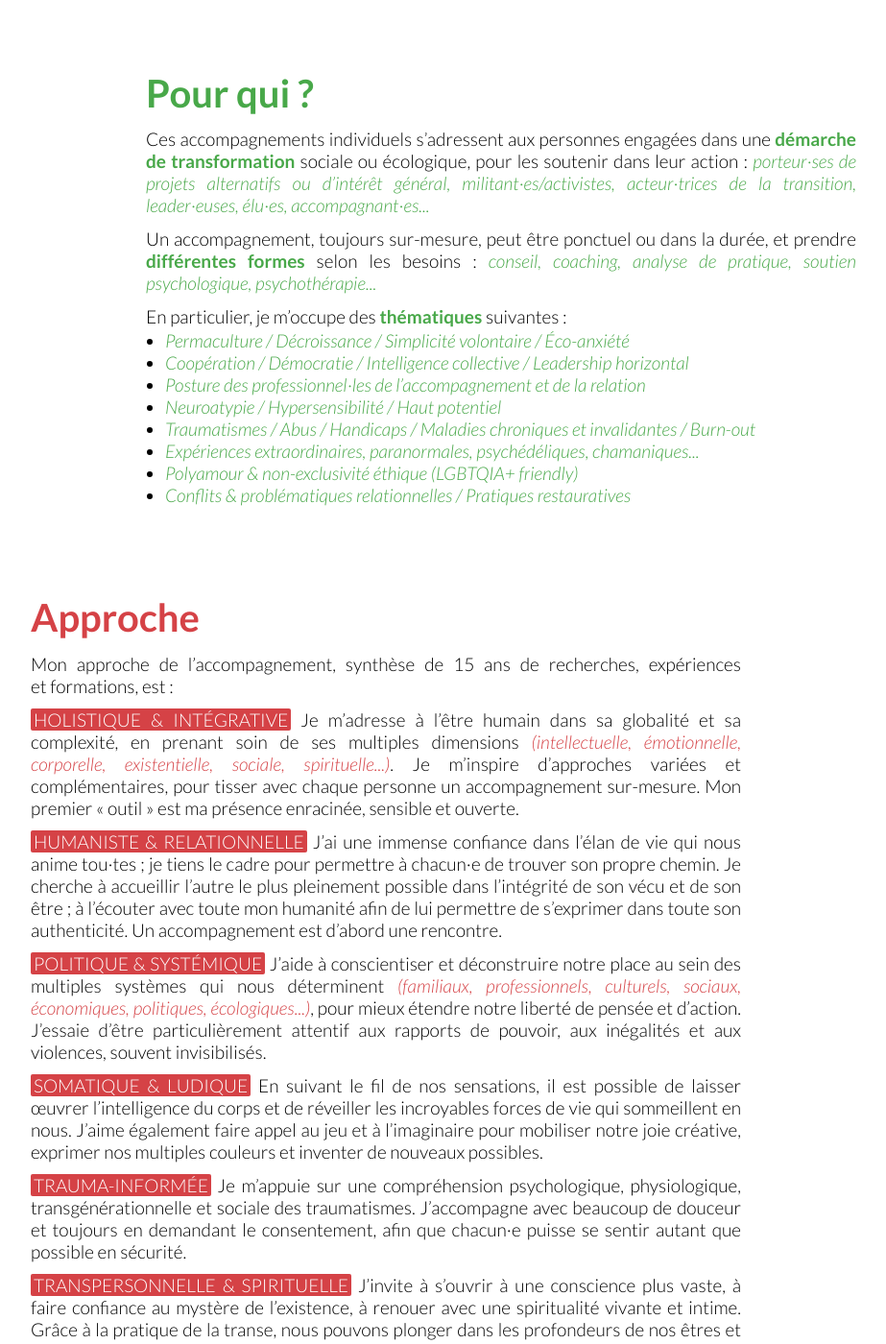
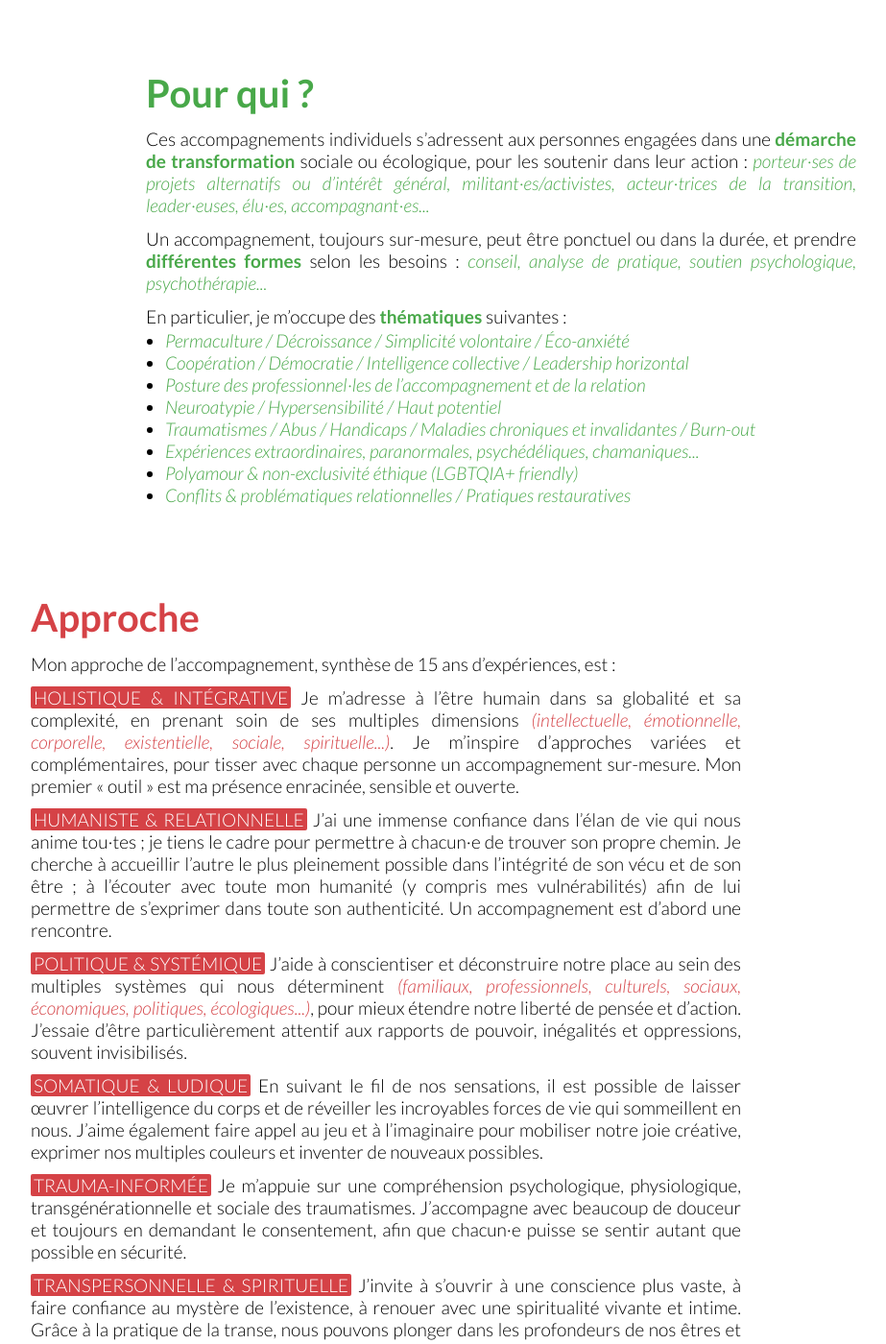
Before and after one commit to leomatteudi/leomatteudi, a Jekyll site: the page built from pages/1-individuel.html, in a window 1280 px wide and 1400 px high, scrolled down 1055 px. Shown: the whole window at 96% size, without its empty margins (178-1101 px from the left). Built offline with Jekyll 4.4.1, drawn with Linux system fonts in a browser that asks for light colours.

Commit message:
Update 1-individuel.html

```diff
--- a/pages/1-individuel.html
+++ b/pages/1-individuel.html
@@ -15,7 +15,7 @@ title: Individus
 <div class="block green">
 	<h2>Pour qui ?</h2>
 	<p>Ces accompagnements individuels s’adressent aux personnes engagées dans une <strong>démarche de transformation</strong> sociale ou écologique, pour les soutenir dans leur action&nbsp;: <em>porteur·ses de projets alternatifs ou d’intérêt général, militant·es/activistes, acteur·trices de la transition, leader·euses, élu·es, accompagnant·es...</em></p>
-	<p>Un accompagnement, toujours sur-mesure, peut être ponctuel ou dans la durée, et prendre <strong>différentes formes</strong> selon les besoins&nbsp;: <em>conseil, coaching, analyse de pratique, soutien psychologique, psychothérapie...</em></p>
+	<p>Un accompagnement, toujours sur-mesure, peut être ponctuel ou dans la durée, et prendre <strong>différentes formes</strong> selon les besoins&nbsp;: <em>conseil, analyse de pratique, soutien psychologique, psychothérapie...</em></p>
 	<p>En particulier, je m’occupe des <strong>thématiques</strong> suivantes&nbsp;:
 		<ul id="pourqui-thematiques">
 			<li><em>Permaculture / Décroissance / Simplicité volontaire / Éco-anxiété</em></li>
@@ -32,10 +32,10 @@ title: Individus
 
 <div id="approche" class="block red">
 	<h2>Approche</h2>
-	<p class="introh2">Mon approche de l’accompagnement, synthèse de 15&nbsp;ans de recherches, expériences et&nbsp;formations, est&nbsp;:</p>
+	<p class="introh2">Mon approche de l’accompagnement, synthèse de 15&nbsp;ans d’expériences, est&nbsp;:</p>
 	<p><strong>HOLISTIQUE & INTÉGRATIVE</strong> Je m’adresse à l’être humain dans sa globalité et sa complexité, en prenant soin de ses multiples dimensions <em>(intellectuelle, émotionnelle, corporelle, existentielle, sociale, spirituelle...)</em>. Je m’inspire d’approches variées et complémentaires, pour tisser avec chaque personne un accompagnement sur-mesure. Mon premier «&nbsp;outil&nbsp;» est ma présence enracinée, sensible et ouverte.</p>
-	<p><strong>HUMANISTE & RELATIONNELLE</strong> J’ai une immense confiance dans l’élan de vie qui nous anime tou·tes&nbsp;; je tiens le cadre pour permettre à chacun·e de trouver son propre chemin. Je cherche à accueillir l’autre le plus pleinement possible dans l’intégrité de son vécu et de son être&nbsp;; à l’écouter avec toute mon humanité afin de lui permettre de s’exprimer dans toute son authenticité. Un accompagnement est d’abord une rencontre.</p>
-	<p><strong>POLITIQUE & SYSTÉMIQUE</strong> J’aide à conscientiser et déconstruire notre place au sein des multiples systèmes qui nous déterminent <em>(familiaux, professionnels, culturels, sociaux, économiques, politiques, écologiques...)</em>, pour mieux étendre notre liberté de pensée et d’action. J’essaie d’être particulièrement attentif aux rapports de pouvoir, aux inégalités et aux violences, souvent invisibilisés.</p>
+	<p><strong>HUMANISTE & RELATIONNELLE</strong> J’ai une immense confiance dans l’élan de vie qui nous anime tou·tes&nbsp;; je tiens le cadre pour permettre à chacun·e de trouver son propre chemin. Je cherche à accueillir l’autre le plus pleinement possible dans l’intégrité de son vécu et de son être&nbsp;; à l’écouter avec toute mon humanité (y compris mes vulnérabilités) afin de lui permettre de s’exprimer dans toute son authenticité. Un accompagnement est d’abord une rencontre.</p>
+	<p><strong>POLITIQUE & SYSTÉMIQUE</strong> J’aide à conscientiser et déconstruire notre place au sein des multiples systèmes qui nous déterminent <em>(familiaux, professionnels, culturels, sociaux, économiques, politiques, écologiques...)</em>, pour mieux étendre notre liberté de pensée et d’action. J’essaie d’être particulièrement attentif aux rapports de pouvoir, inégalités et oppressions, souvent invisibilisés.</p>
 	<p><strong>SOMATIQUE & LUDIQUE</strong> En suivant le fil de nos sensations, il est possible de laisser œuvrer l’intelligence du corps et de réveiller les incroyables forces de vie qui sommeillent en nous. J’aime également faire appel au jeu et à l’imaginaire pour mobiliser notre joie créative, exprimer nos multiples couleurs et inventer de nouveaux possibles.</p>
 	<p><strong>TRAUMA-INFORMÉE</strong> Je m’appuie sur une compréhension psychologique, physiologique, transgénérationnelle et sociale des traumatismes. J’accompagne avec beaucoup de douceur et toujours en demandant le consentement, afin que chacun·e puisse se sentir autant que possible en sécurité.</p>
 	<p><strong>TRANSPERSONNELLE & SPIRITUELLE</strong> J’invite à s’ouvrir à une conscience plus vaste, à faire confiance au mystère de l’existence, à renouer avec une spiritualité vivante et intime. Grâce à la pratique de la transe, nous pouvons plonger dans les profondeurs de nos êtres et accéder à des états d’expansion de conscience puissamment transformateurs.</p>
```
